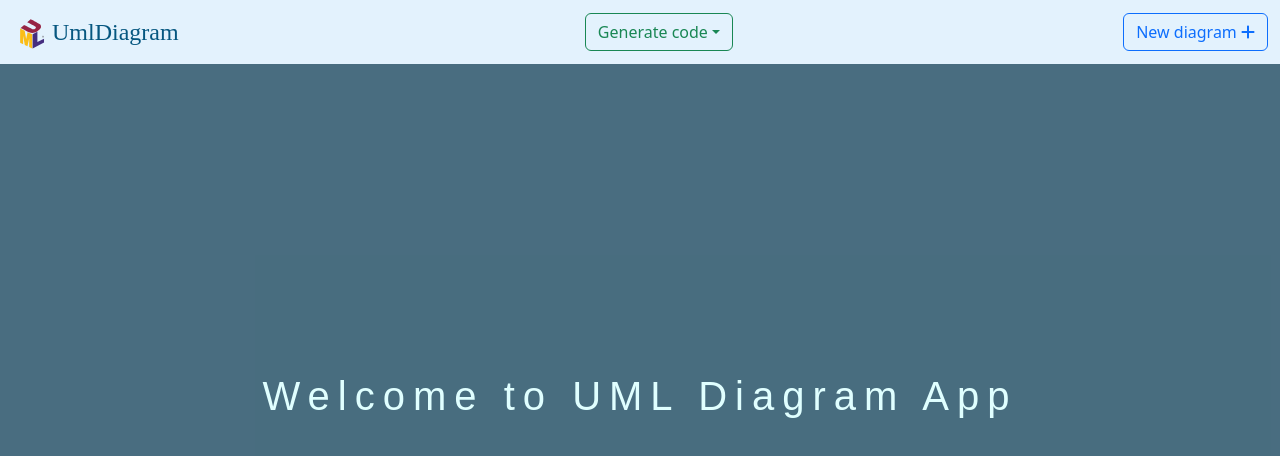
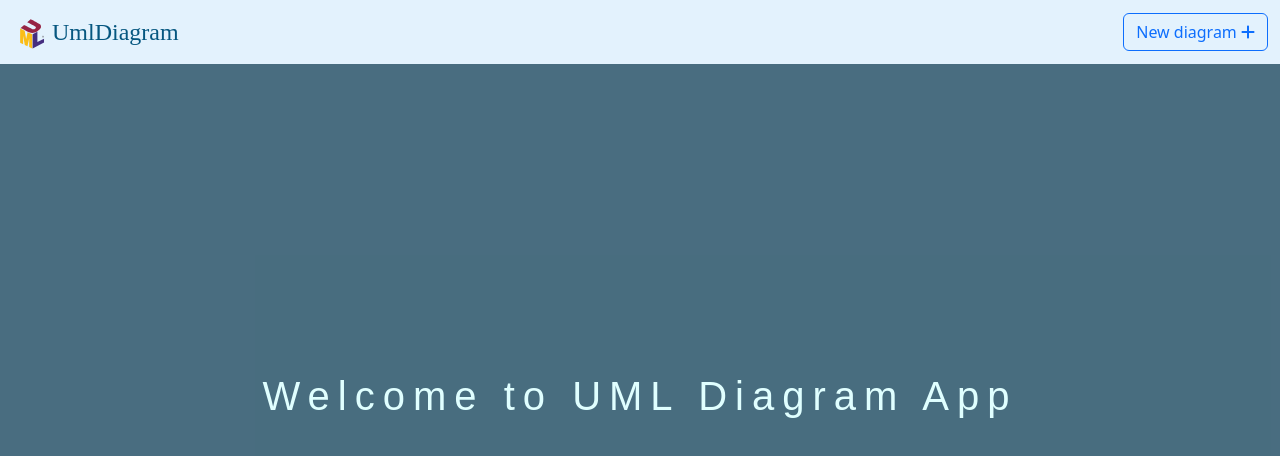
Before and after one commit to RadouaneAitSaid123/diagramapp, a React (Create React App) app: page / in a window 1280 px wide. Shown: the top 456 px of the page. Built offline with nearby package versions, Linux system fonts and the light colour scheme; a web font is replaced by a local one.

Commit message:
commit-for-merge

```diff
--- a/src/App.js
+++ b/src/App.js
@@ -15,7 +15,7 @@ function App() {
   return (
     <div className="main">
       <Navbar
-        showGenerateButton={true}
+        showGenerateButton={showDiagram}
         openModal={() => setShowDiagram(false)} // Optionnel si Navbar gère autre chose
         onCreateDiagram={() => setShowDiagram(true)}
       />
--- a/src/components/gestionDiagram/Diagram.jsx
+++ b/src/components/gestionDiagram/Diagram.jsx
@@ -69,7 +69,7 @@ const Diagram = () => {
     };
 
     // Exemple d'interaction pour changer la cardinalité
-    const onEdgeClick = (event, edge) => {
+    const onEdgeDoubleClick = (event, edge) => {
         const sourceCardinality = prompt("Enter source cardinality:", edge.data.sourceCardinality || "");
         const targetCardinality = prompt("Enter target cardinality:", edge.data.targetCardinality || "");
         // Ne mettez à jour que si l'utilisateur a saisi une valeur
@@ -166,7 +166,7 @@ const Diagram = () => {
                     onDragOver={onDragOver}
                     nodeTypes={nodeTypes}
                     edgeTypes={edgeTypes}
-                    onEdgeClick={onEdgeClick}
+                    onEdgeDoubleClick={onEdgeDoubleClick}
                     fitView
                 >
                     <Controls />
```
